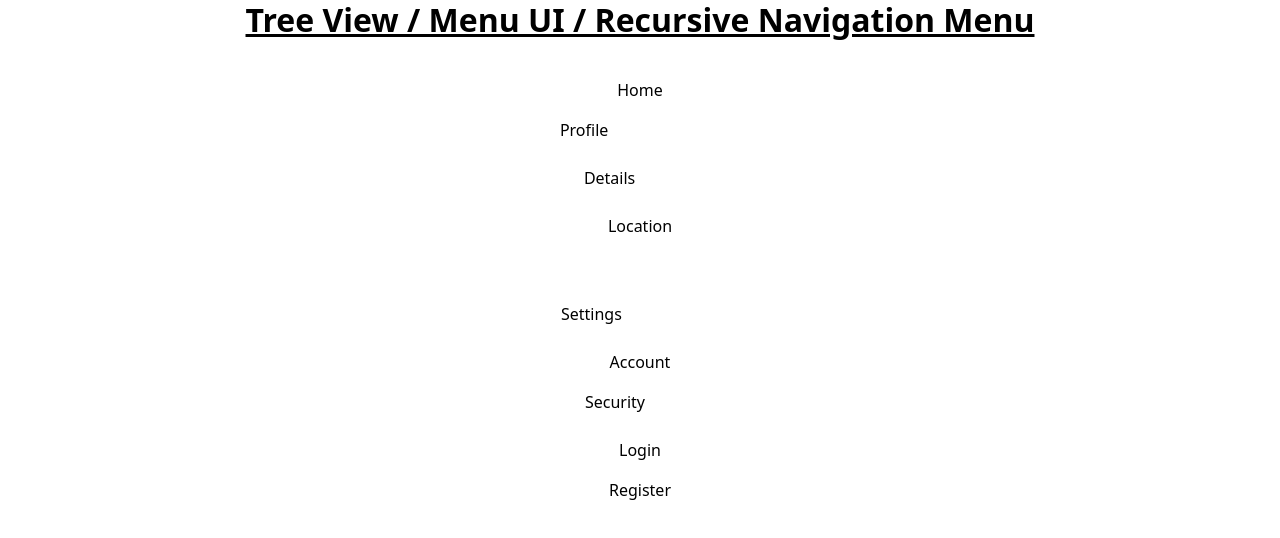
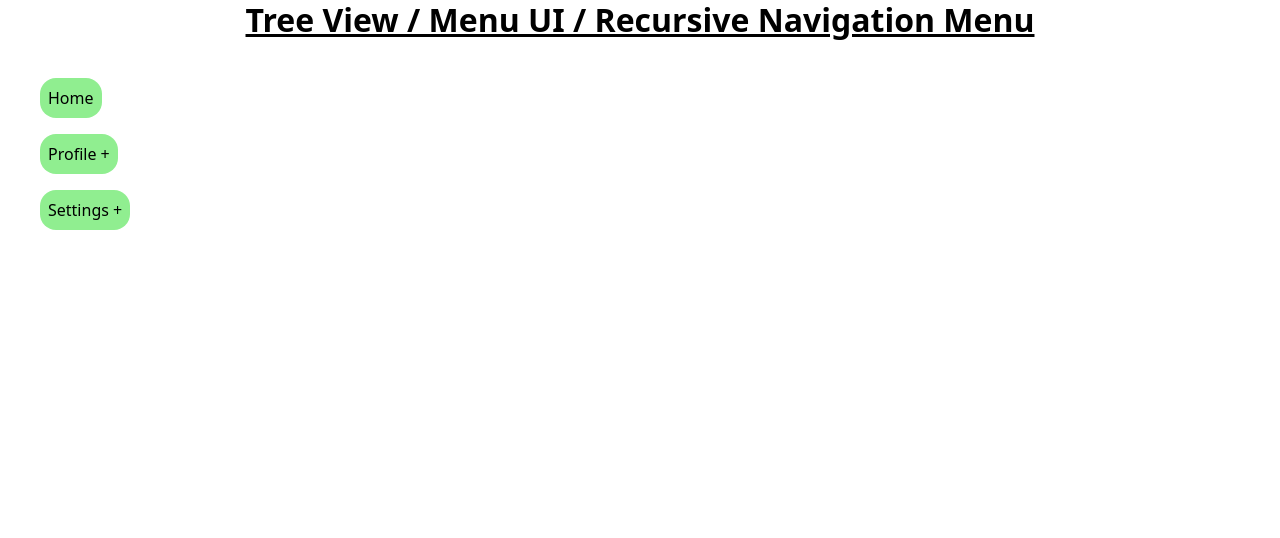
Before and after one commit to RavjitSingh2000/React, a React (Vite) app in the folder react-projects/: page / in a window 1280 px wide. Shown: the part 4551-5089 px from the top of the page. After the commit the page ends 4821 px from the top, so only its background shows below. Built offline with nearby package versions, Linux system fonts and the light colour scheme; no server answers.

Commit message:
Project (6/25): Tree View/Menu UI/Recursive menu complete

```diff
--- a/react-projects/src/components/TreeView/child-components/MenuItem.jsx
+++ b/react-projects/src/components/TreeView/child-components/MenuItem.jsx
@@ -1,12 +1,27 @@
+import { useState } from "react";
 import MenuList from "./menuList";
 
 
 export default function MenuItem({ item }) {
+
+    const [displayChildren, setDisplayChildren] = useState({});
+
+    function handleDisplayChildren(getCurrentLabel) {
+        setDisplayChildren({ ...displayChildren, [getCurrentLabel]: !displayChildren[getCurrentLabel] })
+    }
+
     return (
         <li className="menu-item-container">
-            <span>{item.label}</span>
+            <span>
+                <span>{item.label}</span>
+                {
+                    item && item.children && item.children.length > 0 ? (<span onClick={() => handleDisplayChildren(item.label)}> {
+                        displayChildren[item.label] ? ' -' : ' +'
+                    }</span>) : null
+                }
+            </span>
             {
-                item && item.children && item.children.length > 0 ? <MenuList list={item.children} /> : null
+                item && item.children && item.children.length > 0 && displayChildren[item.label] ? <MenuList list={item.children} /> : null
             }
         </li>
     )
--- a/react-projects/src/components/TreeView/tree-view.css
+++ b/react-projects/src/components/TreeView/tree-view.css
@@ -7,9 +7,14 @@
     display: flex;
     flex-direction: column;
     margin: 1rem;
+    justify-content: flex-start;
+    align-items: flex-start;
 }
 
 .menu-item-container {
     display: block;
     margin: 0.5rem;
+    background-color: lightgreen;
+    padding: 0.5rem;
+    border-radius: 1rem;
 }
```
Also changed, not shown: 1 other file (tests, documents, lock files or other folders).
